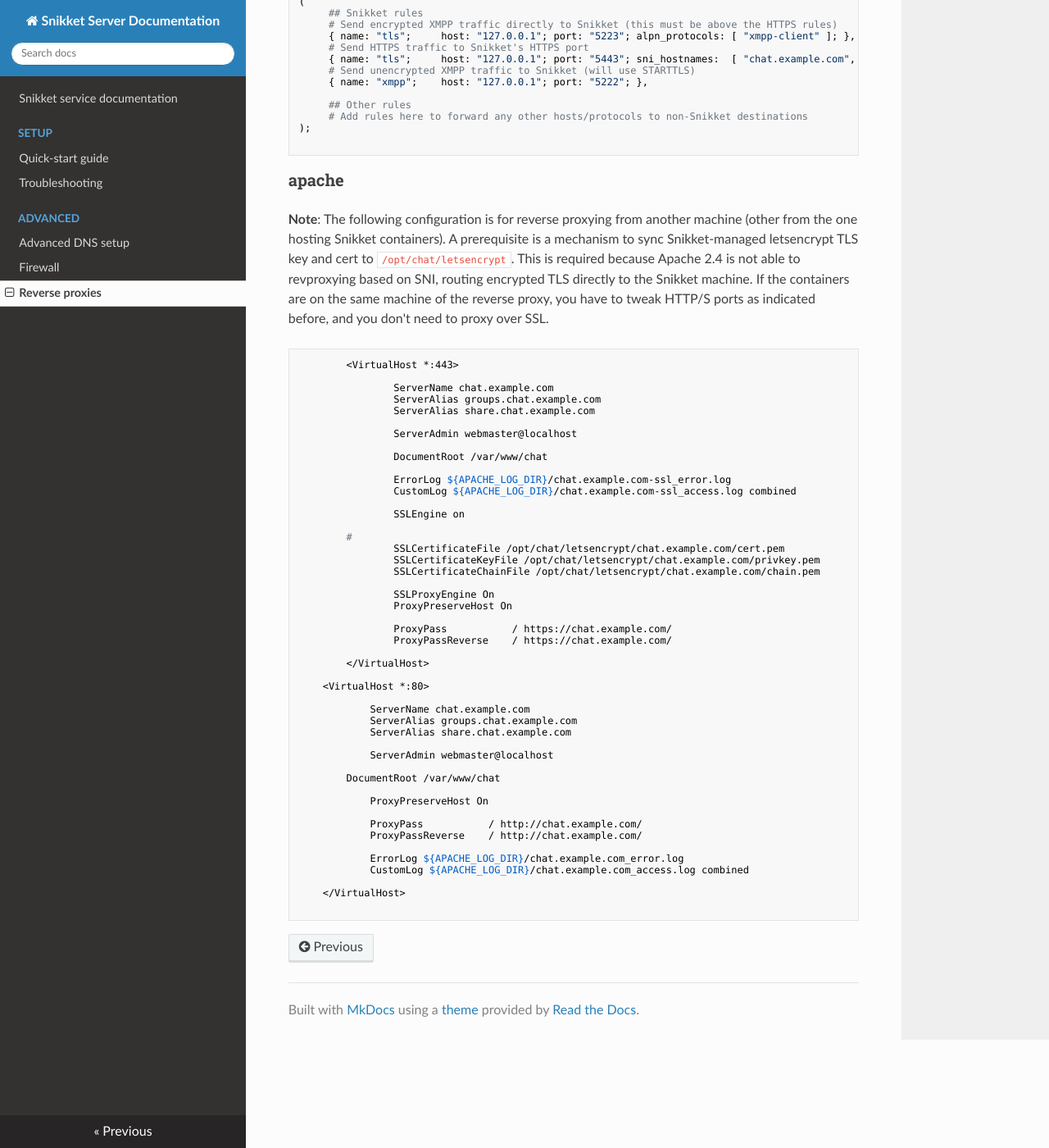
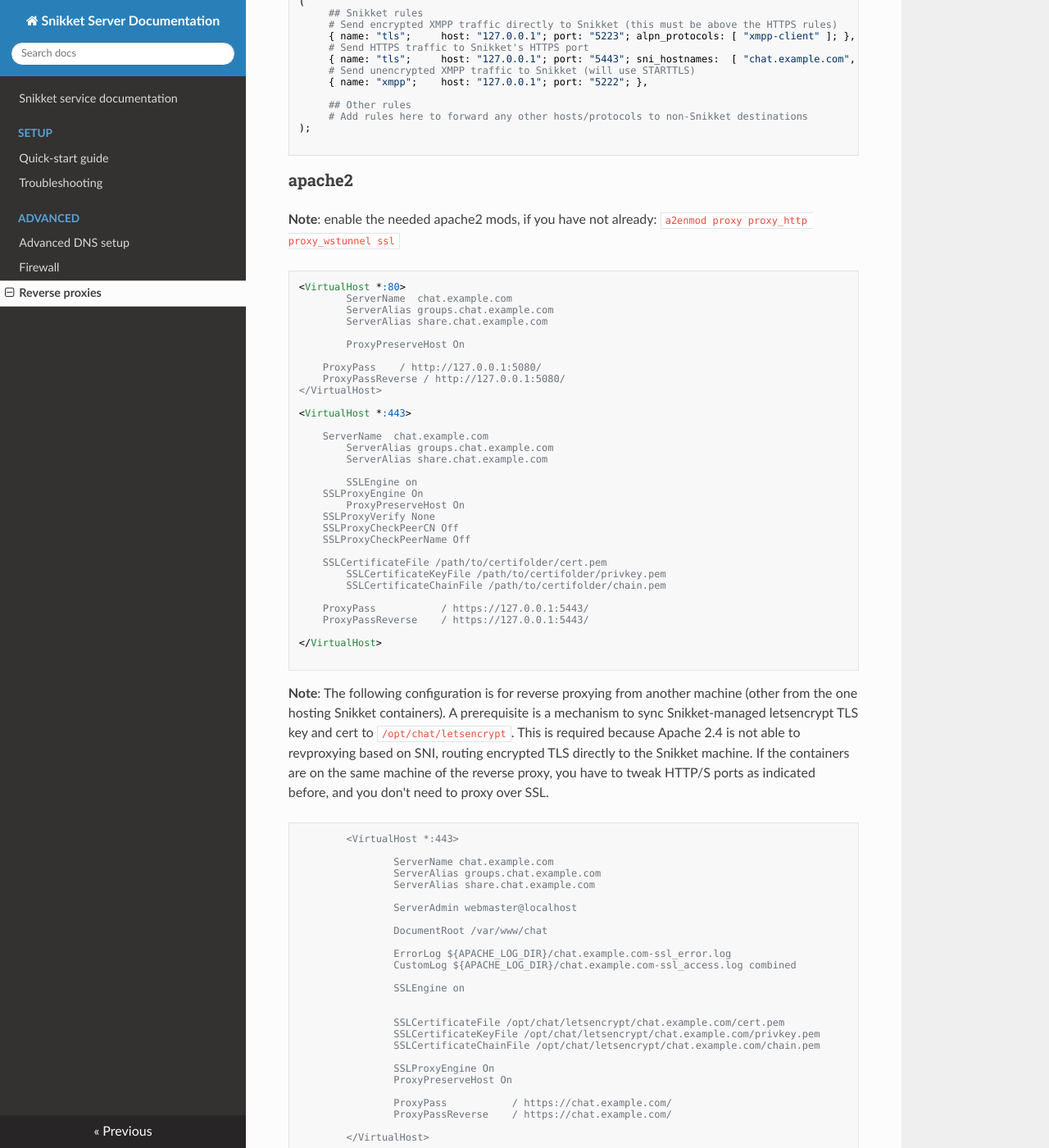
Before and after one commit to snikket-im/snikket-server, an MkDocs documentation site: the page built from docs/advanced/reverse_proxy.md, in a window 1280 px wide and 1400 px high, scrolled down 2420 px. Shown: the whole window at 82% size. Built offline with MkDocs 1.6.1, drawn with Linux system fonts in a browser that asks for light colours; nearby versions of some CDN libraries; some of the changed text lies outside the part shown.

Commit message:
Update reverse_proxy.md with apache2 "normal" mode
The more common setup for apache2 will be the same as for ngnix.
Have apache2 on the same machine as snikket. This is the working config for that.

````diff
--- a/docs/advanced/reverse_proxy.md
+++ b/docs/advanced/reverse_proxy.md
@@ -137,7 +137,47 @@ protocols:
 
 ```
 
-### apache
+### apache2
+
+**Note**: enable the needed apache2 mods, if you have not already:
+`a2enmod proxy proxy_http proxy_wstunnel ssl`
+
+
+```
+<VirtualHost *:80>
+      	ServerName  chat.example.com
+       	ServerAlias groups.chat.example.com
+       	ServerAlias share.chat.example.com
+
+       	ProxyPreserveHost On
+
+	ProxyPass 	 / http://127.0.0.1:5080/
+	ProxyPassReverse / http://127.0.0.1:5080/
+</VirtualHost>
+
+<VirtualHost *:443>
+
+	ServerName  chat.example.com
+        ServerAlias groups.chat.example.com
+        ServerAlias share.chat.example.com
+
+        SSLEngine on
+	SSLProxyEngine On
+        ProxyPreserveHost On
+	SSLProxyVerify None
+	SSLProxyCheckPeerCN Off
+	SSLProxyCheckPeerName Off
+
+	SSLCertificateFile /path/to/certifolder/cert.pem
+        SSLCertificateKeyFile /path/to/certifolder/privkey.pem
+        SSLCertificateChainFile /path/to/certifolder/chain.pem
+
+ 	ProxyPass           / https://127.0.0.1:5443/
+ 	ProxyPassReverse    / https://127.0.0.1:5443/
+
+</VirtualHost>
+
+```
 
 **Note**: The following configuration is for reverse proxying from another machine
 (other from the one hosting Snikket containers). A prerequisite is a mechanism to sync
@@ -163,7 +203,7 @@ to proxy over SSL.
 
                 SSLEngine on
 
-		#
+
                 SSLCertificateFile /opt/chat/letsencrypt/chat.example.com/cert.pem
                 SSLCertificateKeyFile /opt/chat/letsencrypt/chat.example.com/privkey.pem
                 SSLCertificateChainFile /opt/chat/letsencrypt/chat.example.com/chain.pem
````
